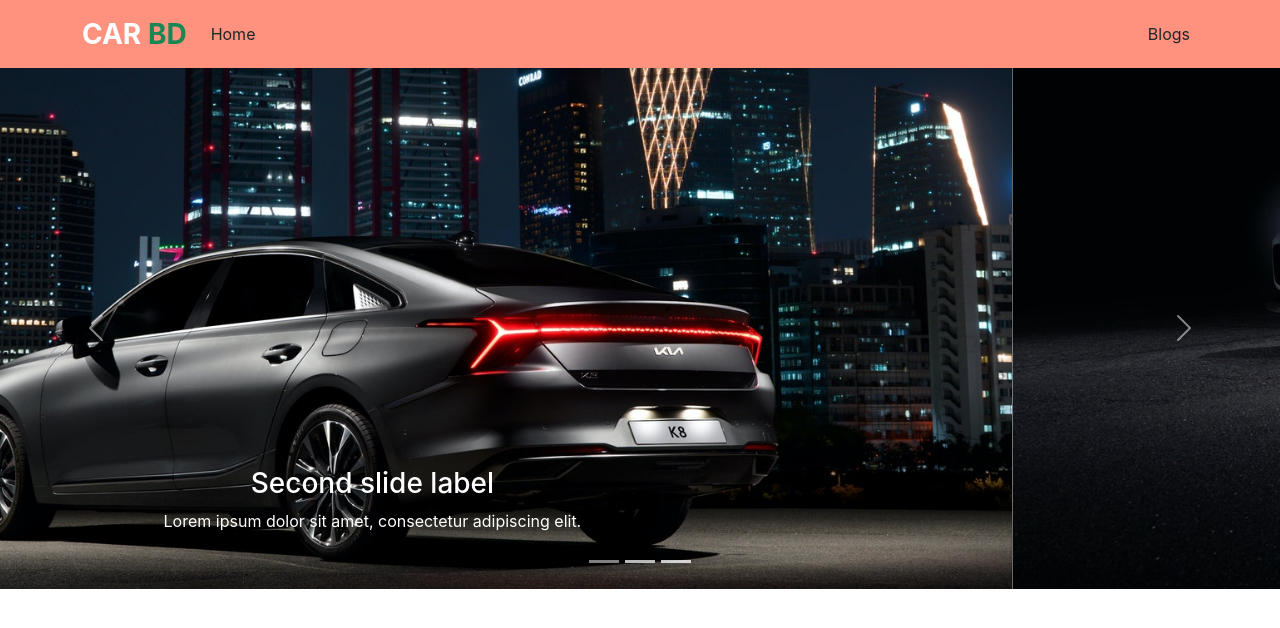
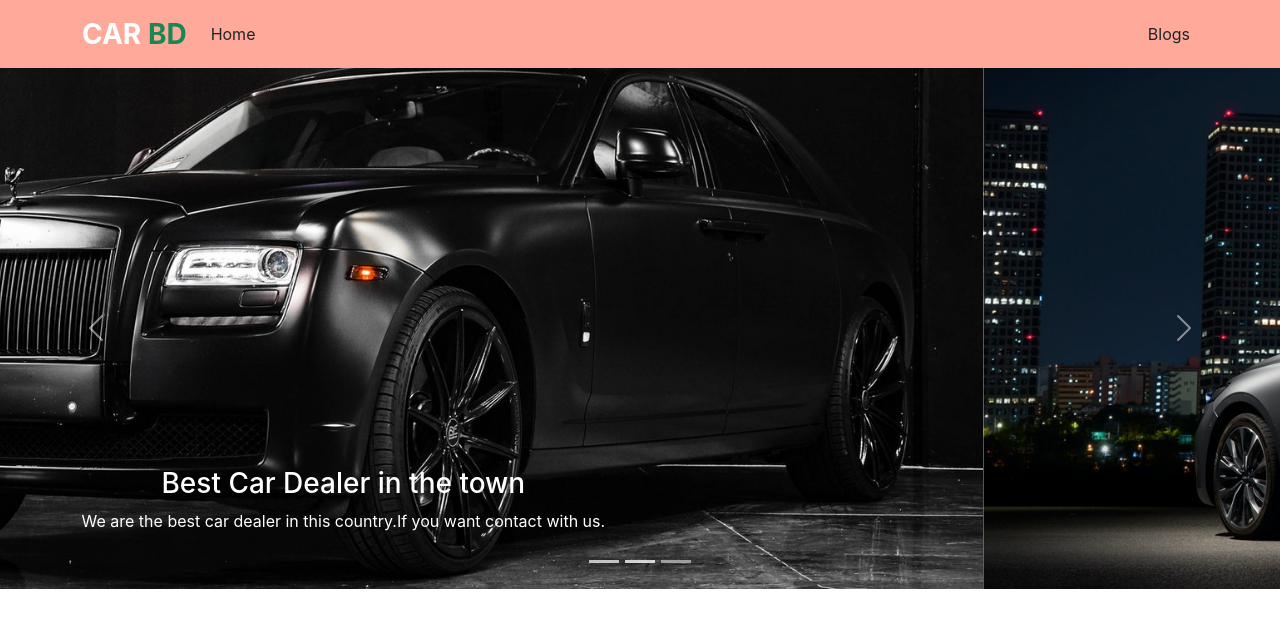
Before and after one commit to Hasanat902/warehouse-management-client-side, a React (Create React App) app: page / in a window 1280 px wide. Both pictures are taken after a click on the button 604 px from the left and 561 px from the top of the page. Shown: the top 628 px of the page. Built offline with nearby package versions, Linux system fonts and the light colour scheme.

Commit message:
banner section added

```diff
--- a/src/Pages/Home/Banner/Banner.js
+++ b/src/Pages/Home/Banner/Banner.js
@@ -8,26 +8,26 @@
   return (
     <div>
       <Carousel>
-        <Carousel.Item interval={1000}>
+        <Carousel.Item interval={2000}>
           <img
             className="d-block w-100"
             src={banner1}
             alt="First slide"
           />
           <Carousel.Caption>
-            <h3>First slide label</h3>
-            <p>Nulla vitae elit libero, a pharetra augue mollis interdum.</p>
+            <h3>Best Car Dealer in the town</h3>
+            <p>We are the best car dealer in this country.If you want contact with us.</p>
           </Carousel.Caption>
         </Carousel.Item>
-        <Carousel.Item interval={500}>
+        <Carousel.Item interval={1000}>
           <img
             className="d-block w-100"
             src={banner2}
             alt="Second slide"
           />
           <Carousel.Caption>
-            <h3>Second slide label</h3>
-            <p>Lorem ipsum dolor sit amet, consectetur adipiscing elit.</p>
+            <h3>We have all latest collections</h3>
+            <p>Here you find all latest collections of cars in reasonable cost.</p>
           </Carousel.Caption>
         </Carousel.Item>
         <Carousel.Item>
@@ -37,9 +37,9 @@
             alt="Third slide"
           />
           <Carousel.Caption>
-            <h3>Third slide label</h3>
+            <h3>We have various brands car collections</h3>
             <p>
-              Praesent commodo cursus magna, vel scelerisque nisl consectetur.
+              From here you get various brands cars and their latest collections.
             </p>
           </Carousel.Caption>
         </Carousel.Item>
--- a/src/Pages/Shared/Header/Header.css
+++ b/src/Pages/Shared/Header/Header.css
@@ -1,3 +1,3 @@
 .background {
-    background-color: rgba(255, 99, 71, 0.699);
+    background-color: rgba(255, 99, 71, 0.548);
 }
```
